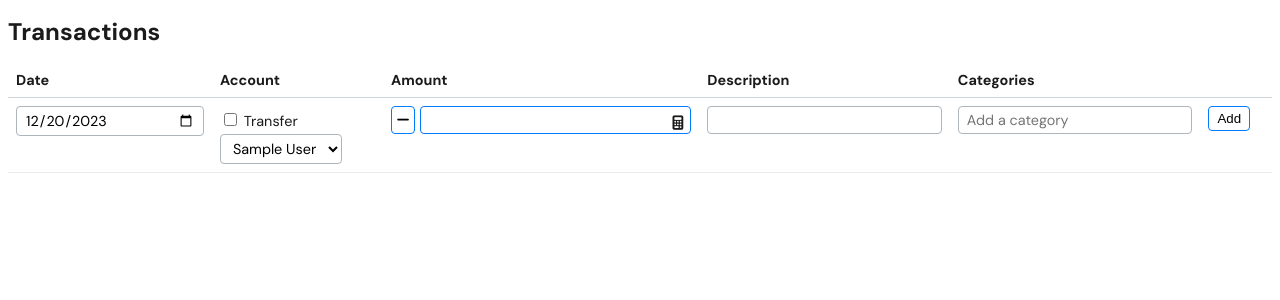
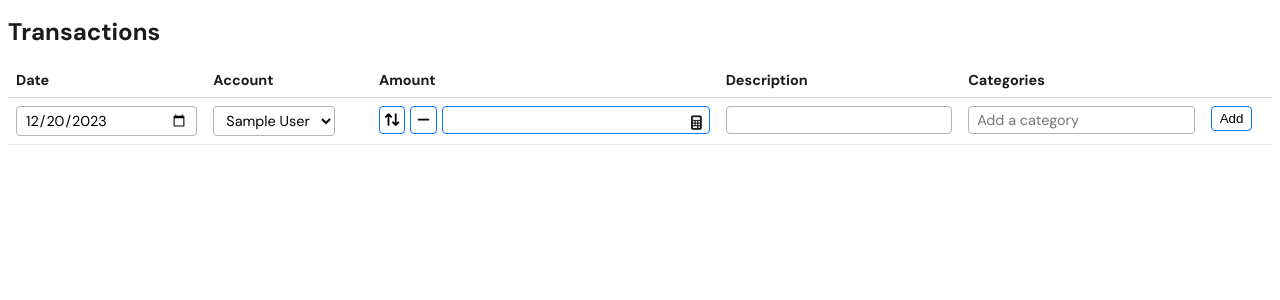
Before and after one commit to lowercasename/tuppence, a Flask app: page /transactions in a window 1280 px wide. Shown: the part 117-417 px from the top of the page. Run offline with Flask 3, Linux system fonts and the light colour scheme; the visitor is signed in with stand-in values (Sample User, id 1); data comes from the database, SQL or seed files in the repository; data that the repository does not hold is empty; some libraries are stand-ins or nearby versions.

Commit message:
Improve transaction transfer UI

```diff
--- a/app/static/main.css
+++ b/app/static/main.css
@@ -212,7 +212,7 @@ main > table textarea {
 }
 
 .calculated-input button {
-    width: 24px;
+    width: 1.65rem;
     display: flex;
     align-items: center;
     justify-content: center;
@@ -352,6 +352,15 @@ main > table textarea {
     display: flex;
     align-items: center;
     justify-content: center;
+}
+
+.transaction-editor__transfer-toggle--active {
+    background-color: var(--blue-500);
+    color: #fff;
+}
+
+.transaction-editor__transfer-toggle--active:hover {
+    background-color: var(--blue-700);
 }
 
 .pots {
--- a/app/templates/transaction_creator.html
+++ b/app/templates/transaction_creator.html
@@ -9,10 +9,6 @@
     </td>
     <td>
         <div class="transaction-editor__account">
-            <label for="is_transfer" style="font-weight: normal;">
-                <input type="checkbox" name="is_transfer" id="is_transfer" x-on:click="isTransfer = !isTransfer" x-model="isTransfer">
-                Transfer
-            </label>
             <select name="account_id" id="account_id" x-show="!isTransfer">
                 {% for account in accounts %}
                     <option value="{{ account.id }}">{{ account.name }}</option>
@@ -36,6 +32,13 @@
     </td>
     <td>
         <div class="calculated-input">
+            <button
+                type="button"
+                x-on:click="isTransfer = !isTransfer"
+                x-bind:class="isTransfer ? 'transaction-editor__transfer-toggle--active' : 'transaction-editor__transfer-toggle--inactive'"
+            >
+                <i class="fa-solid fa-arrow-up-arrow-down"></i>
+            </button>
             <button
                 type="button"
                 x-on:click="!isTransfer && (sign = (sign == '-' ? '+' : '-'))"
```
